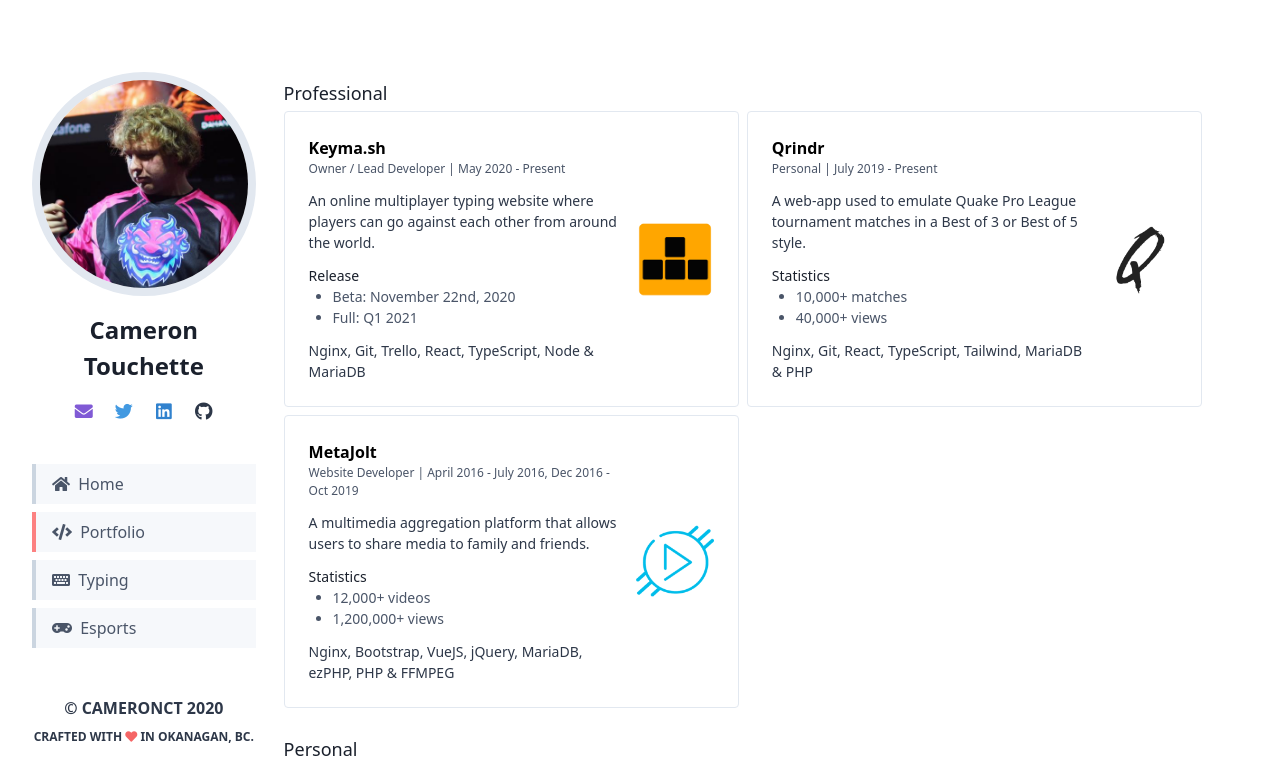
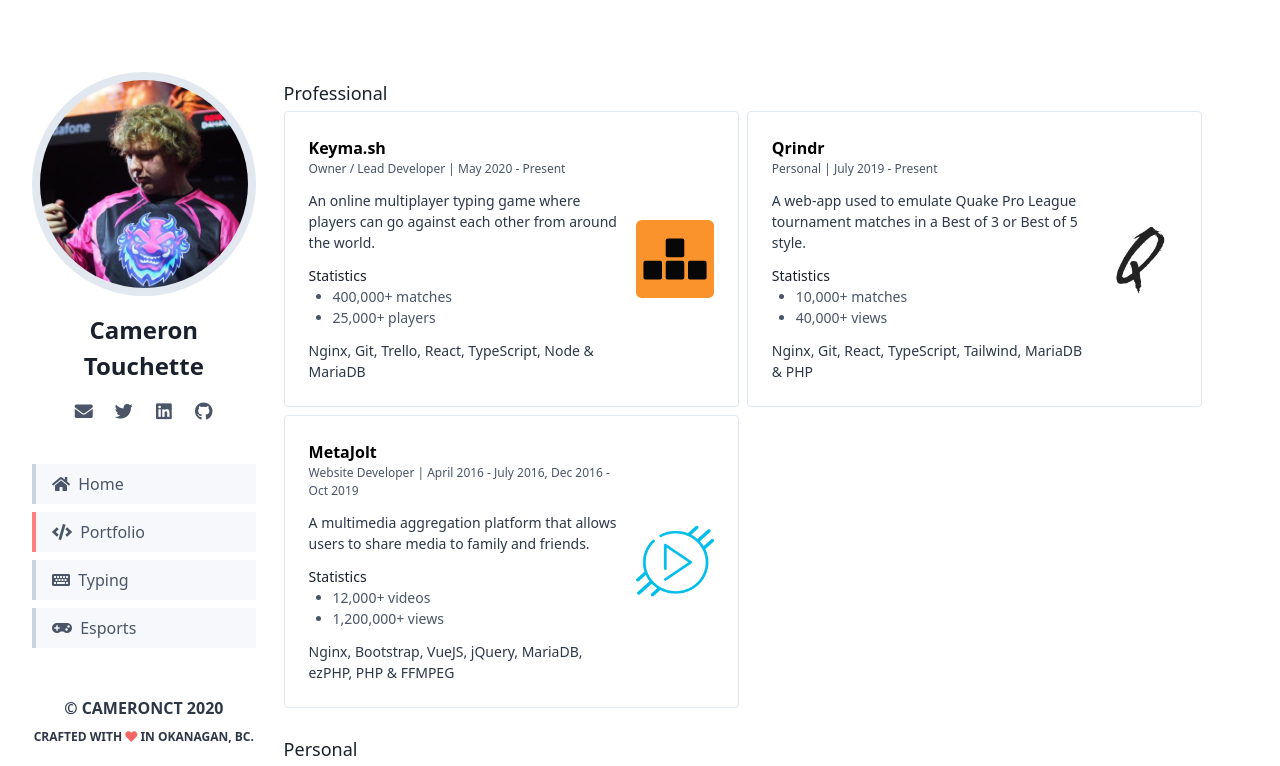
Before and after one commit to CameronCT/CameronCT, a React (Create React App) app: page /portfolio in a window 1280 px wide. Shown: the top 766 px of the page. Built offline with nearby package versions, Linux system fonts and the light colour scheme.

Commit message:
fix: keyma.sh information

```diff
--- a/public/index.html
+++ b/public/index.html
@@ -8,7 +8,7 @@
     <meta name="theme-color" content="#000000" />
 
     <!-- HTML Meta Tags -->
-    <title>Cameron Touchette</title>
+    <title>CameronCT</title>
     <meta name="description" content="A website developer & designer, world-level typist and professional video gamer!">
 
     <!-- Google / Search Engine Tags -->
--- a/src/components/Navigation.tsx
+++ b/src/components/Navigation.tsx
@@ -44,22 +44,22 @@
                 <div className={"p-2"}>
                     <div className={"flex justify-center"}>
                         <div className={"w-10 text-center"}>
-                            <a href={"mailto:contact@cameronct.com"} className={"text-purple-600 hover:text-purple-700"}>
+                            <a href={"mailto:contact@cameronct.com"} className={"text-gray-700 hover:text-blue-700"}>
                                 <i className={"text-lg fas fa-envelope"} />
                             </a>
                         </div>
                         <div className={"w-10 text-center"}>
-                            <a href={"https://twitter.com/gnikgg"} className={"text-blue-500 hover:text-blue-600"}>
+                            <a href={"https://twitter.com/gnikgg"} className={"text-gray-700 hover:text-blue-600"}>
                                 <i className={"text-lg fab fa-twitter"} />
                             </a>
                         </div>
                         <div className={"w-10 text-center"}>
-                            <a href={"https://www.linkedin.com/in/cameron-touchette-12438711a/"} className={"text-blue-600 hover:text-blue-700"}>
+                            <a href={"https://www.linkedin.com/in/cameron-touchette-12438711a/"} className={"text-gray-700 hover:text-blue-700"}>
                                 <i className={"text-lg fab fa-linkedin"} />
                             </a>
                         </div>
                         <div className={"w-10 text-center"}>
-                            <a href={"https://github.com/CameronCT"} className={"text-gray-800 hover:text-gray-900"}>
+                            <a href={"https://github.com/CameronCT"} className={"text-gray-700 hover:text-gray-900"}>
                                 <i className={"text-lg fab fa-github"} />
                             </a>
                         </div>
--- a/src/components/pages/Portfolio.tsx
+++ b/src/components/pages/Portfolio.tsx
@@ -19,18 +19,17 @@
 
     professional : PortfolioData[] = [
         {
-            'img': 'keyma.sh.png',
+            'img': 'keymash.svg',
             'url': 'https://keyma.sh',
             'name': 'Keyma.sh',
             'type': 'Owner / Lead Developer',
             'time': 'May 2020 - Present',
             'github': '',
-            'about': 'An online multiplayer typing website where players can go against each other from around the world.',
-
-            'releases': {
-                'Beta': 'November 22nd, 2020',
-                'Full': 'Q1 2021'
-            },
+            'about': 'An online multiplayer typing game where players can go against each other from around the world.',
+            'statistics': [
+                '400,000+ matches',
+                '25,000+ players'
+            ],
             'technology': 'Nginx, Git, Trello, React, TypeScript, Node & MariaDB'
         },
         {
```
Also changed, not shown: public/assets/keyma.sh.png (deleted), public/assets/keymash.svg (added).
